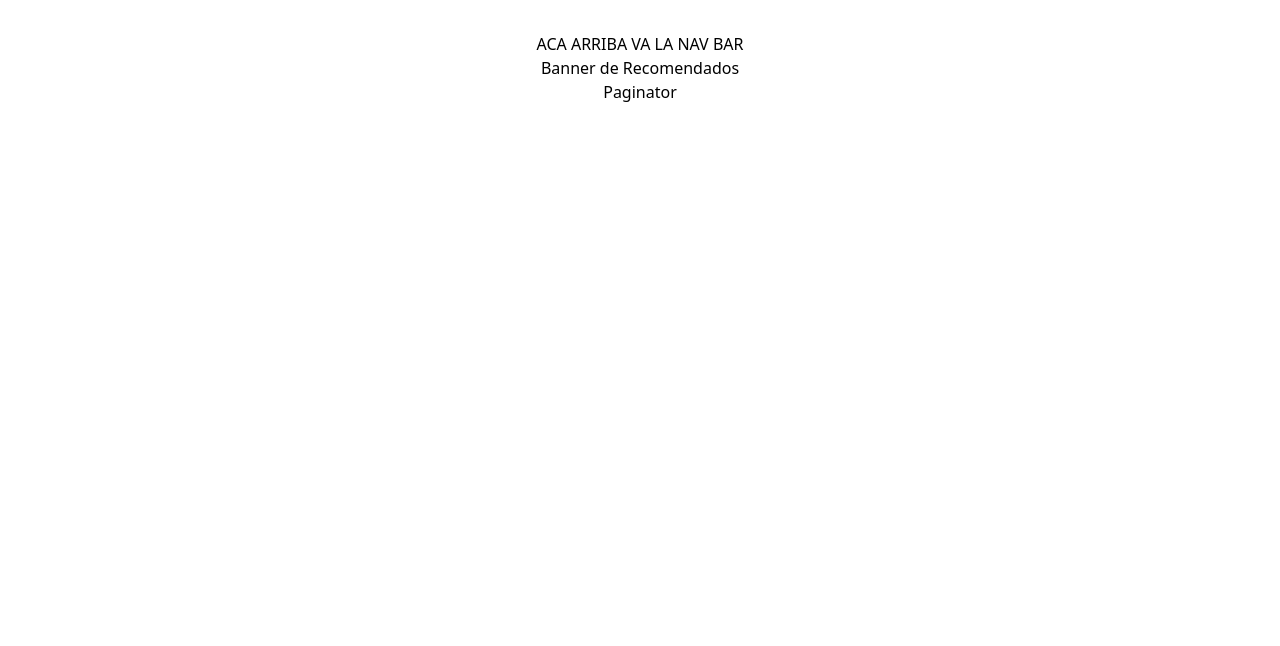
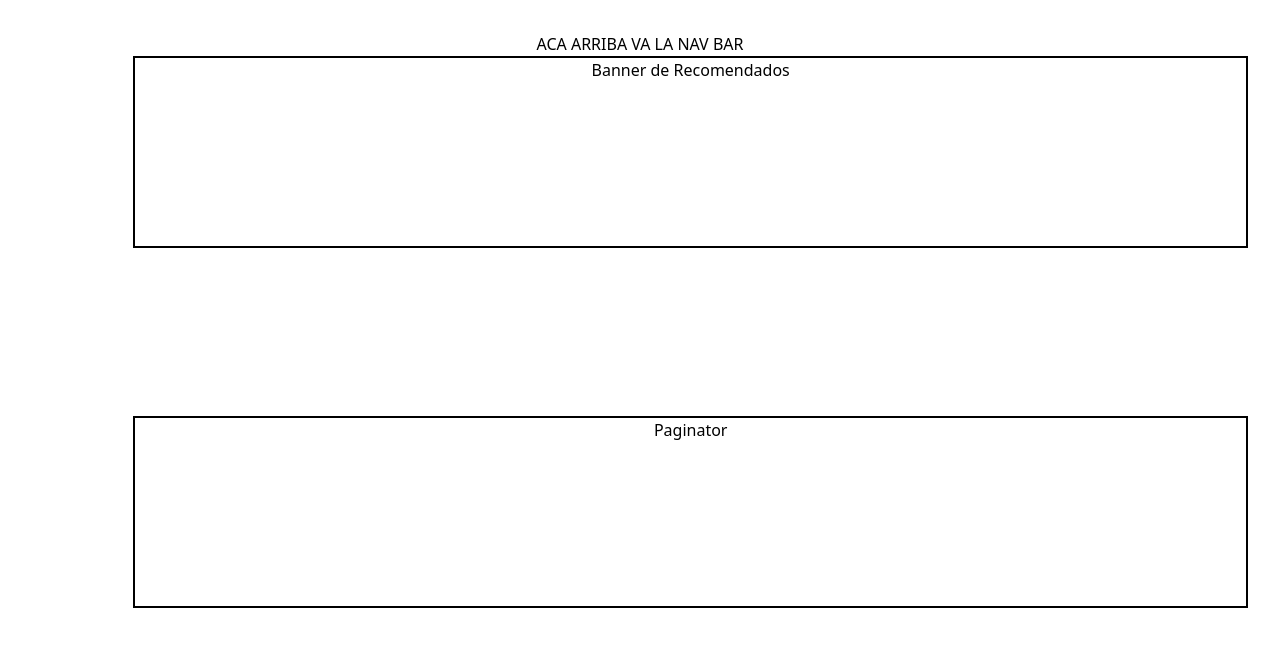
Before and after one commit to PetFriendlyUniverse/Henry-Pf, a React (Vite) app in the folder client/: page /shop in a window 1280 px wide. Shown: the top 646 px of the page. Built offline with nearby package versions, Linux system fonts and the light colour scheme.

Commit message:
agregadas las rutas con el componente notFound

```diff
--- a/client/src/App.jsx
+++ b/client/src/App.jsx
@@ -4,6 +4,7 @@ import Landing from "./pages/Landing/Landing";
 import ProductDetail from "./pages/ecommerce/ProductDetail/ProductDetail";
 import ShoppingCart from "./pages/ecommerce/ShoppingCart/ShoppingCart";
 import Checkout from "./pages/ecommerce/Checkout/Checkout";
+import NotFound from "./components/NotFound/NotFound";
 
 import "./App.css";
 
@@ -16,6 +17,7 @@ function App() {
         <Route path="/shop/detail/:id" element={<ProductDetail />} />
         <Route path="/shop/shoppingcart" element={<ShoppingCart />} />
         <Route path="/shop/checkout" element={<Checkout />} />
+        <Route path="*" element={<NotFound />} />
       </Routes>
     </div>
   );
--- /dev/null
+++ b/client/src/components/NotFound/NotFound.jsx
@@ -0,0 +1,10 @@
+function NotFound() {
+  return (
+    <div>
+      <h2>404 Error</h2>
+      <p>Sorry, the Page you are looking for could not be found.</p>
+    </div>
+  );
+}
+
+export default NotFound;
--- a/client/src/pages/ecommerce/Shop/Shop.jsx
+++ b/client/src/pages/ecommerce/Shop/Shop.jsx
@@ -4,11 +4,15 @@ export default function HomeShop() {
   return (
     <div className="relative h-full w-full">
       <p>ACA ARRIBA VA LA NAV BAR</p>
-      <div>Banner de Recomendados</div>
-      <div className="absolute -left-80 h-4/5 w-1/5 border-2 border-black">
+      <div className="absolute right-0 h-48 w-11/12 border-2 border-black">
+        Banner de Recomendados
+      </div>
+      <div className="absolute -left-80 h-96 w-1/5 border-2 border-black">
         filtros
       </div>
-      <div>Paginator</div>
+      <div className="absolute right-0 top-96 h-48 w-11/12 border-2 border-black">
+        Paginator
+      </div>
     </div>
   );
 }
```
